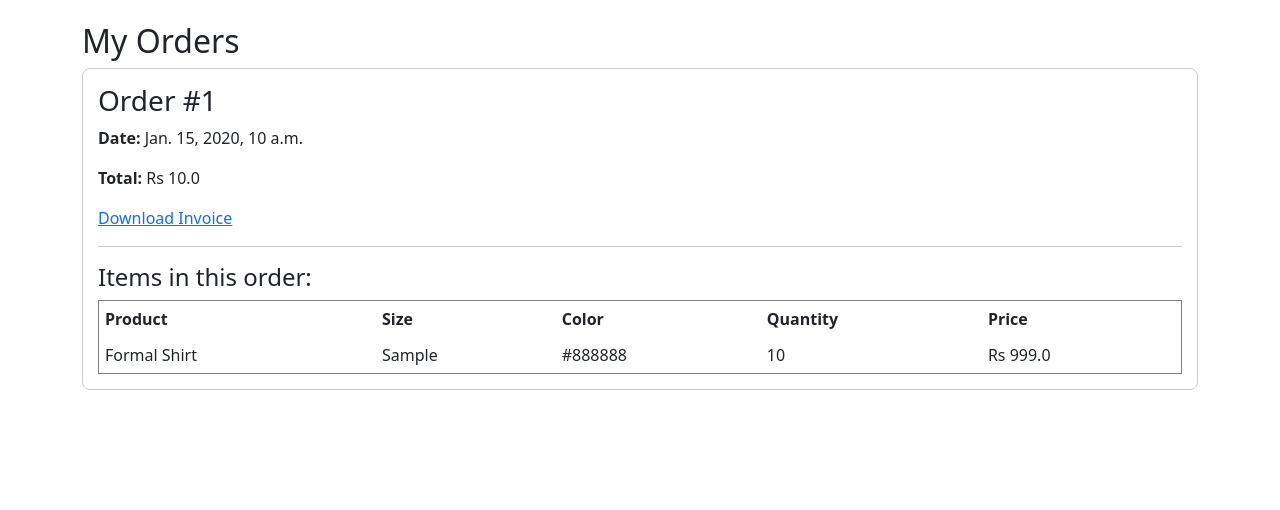
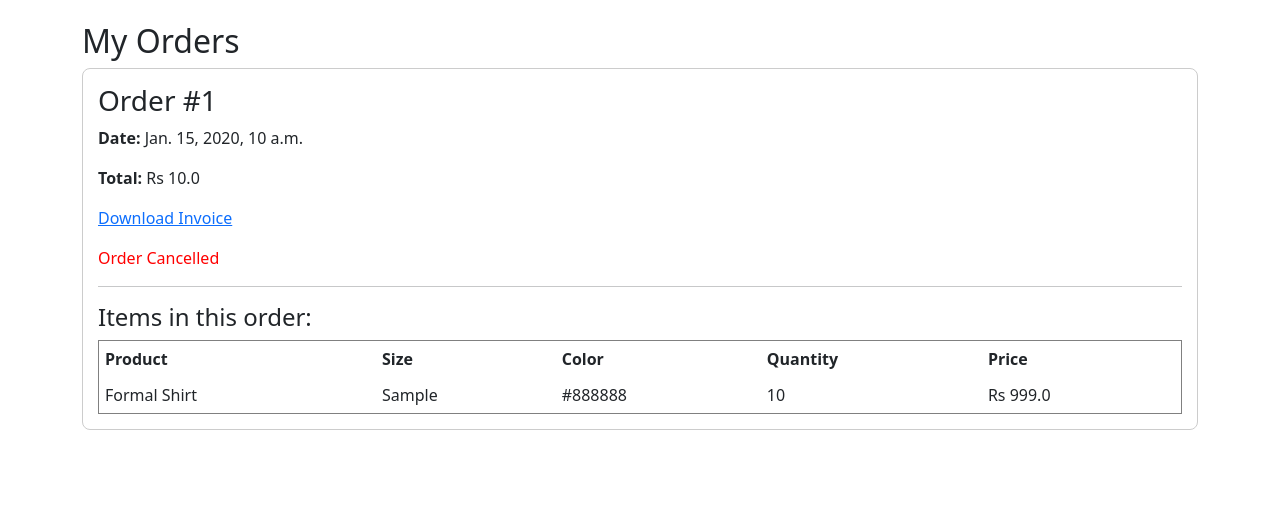
Before and after one commit to DhrutiYadav/pearl-vibe-django, a Django app: page /orders/ in a window 1280 px wide. Shown: the part 66-576 px from the top of the page. Run offline with Django 4.2, Linux system fonts and the light colour scheme; a user stored in the database is signed in; data comes from the database, SQL or seed files in the repository; tables that the repository leaves empty hold one stand-in row (values such as "Sample post").

Commit message:
only ui not logic in cancel order

```diff
--- a/store/models.py
+++ b/store/models.py
@@ -100,6 +100,15 @@ class Order(models.Model):
     date_ordered = models.DateTimeField(auto_now_add=True)
     complete = models.BooleanField(default=False)
     transaction_id = models.CharField(max_length=100, null=True)
+
+    # NEW FIELD (PayPal Order ID)
+    paypal_order_id = models.CharField(max_length=200, null=True, blank=True)
+
+    # NEW FIELD (order status)
+    order_status = models.CharField(
+        max_length=20,
+        default="Placed"
+    )
 
     def __str__(self):
         return str(self.id)
--- a/store/templates/store/order_history.html
+++ b/store/templates/store/order_history.html
@@ -13,11 +13,17 @@
                 <a href="{% url 'store:download_invoice' order.id %}">
                     Download Invoice
                 </a>
-
             </p>
 
+            {% if order.order_status != "Cancelled" %}
+            <button onclick="cancelOrder({{ order.id }})"
+            style="background:red;color:white;padding:6px 12px;border:none;border-radius:5px;">
+            Cancel Order
+            </button>
+            {% else %}
+            <p style="color:red;">Order Cancelled</p>
+            {% endif %}
             <hr>
-
             <h4>Items in this order:</h4>
 
             <table width="100%" border="1" cellpadding="6">
@@ -46,5 +52,21 @@
     <p>You have not placed any orders yet.</p>
 {% endif %}
 
+<script>
+
+function cancelOrder(orderId){
+
+fetch(`/cancel-order/${orderId}/`)
+.then(response => response.json())
+.then(data => {
+
+alert(data.message);
+location.reload();
+
+})
+
+}
+
+</script>
 
 {% endblock %}
--- a/store/urls.py
+++ b/store/urls.py
@@ -31,6 +31,7 @@ urlpatterns = [
 
     path('order-success/<int:order_id>/', views.order_success, name='order_success'),
     path('orders/', views.order_history, name='order_history'),
+    path('cancel-order/<int:order_id>/', views.cancel_order, name="cancel_order"),
 
     path('invoice/<int:order_id>/', views.download_invoice, name='download_invoice'),
 
--- a/store/views.py
+++ b/store/views.py
@@ -1,7 +1,5 @@
 from django.shortcuts import render, get_object_or_404, redirect
 from django.contrib.auth import authenticate, login, logout
-from django.contrib import messages
-from django.http import JsonResponse
 from django.contrib.auth.models import User
 from django.contrib.auth.decorators import login_required, user_passes_test
 from .models import *
@@ -25,6 +23,11 @@ from django.contrib import messages
 from reportlab.pdfbase import pdfmetrics
 from reportlab.pdfbase.ttfonts import TTFont
 from .forms import RegisterForm
+
+from django.utils import timezone
+from datetime import timedelta
+from django.http import JsonResponse
+from .models import Order
 
 font_path = os.path.join(settings.BASE_DIR, 'static/fonts/DejaVuSans.ttf')
 pdfmetrics.registerFont(TTFont('DejaVuSans', font_path))
@@ -510,3 +513,24 @@ def feedback(request):
         messages.success(request, "Thank you for your feedback!")
 
     return render(request, "store/Feedback.html")
+
+def cancel_order(request, order_id):
+    try:
+        order = Order.objects.get(id=order_id)
+
+        # Check if already cancelled
+        if order.order_status == "Cancelled":
+            return JsonResponse({"message": "Order already cancelled"}, status=400)
+
+        # Check 24 hour rule
+        if timezone.now() - order.date_ordered > timedelta(hours=24):
+            return JsonResponse({"message": "Cancel time expired"}, status=400)
+
+        # Cancel order
+        order.order_status = "Cancelled"
+        order.save()
+
+        return JsonResponse({"message": "Order cancelled successfully"})
+
+    except Order.DoesNotExist:
+        return JsonResponse({"message": "Order not found"}, status=404)
```
Also changed, not shown: store/migrations/0015_order_order_status_order_paypal_order_id.py (added).
